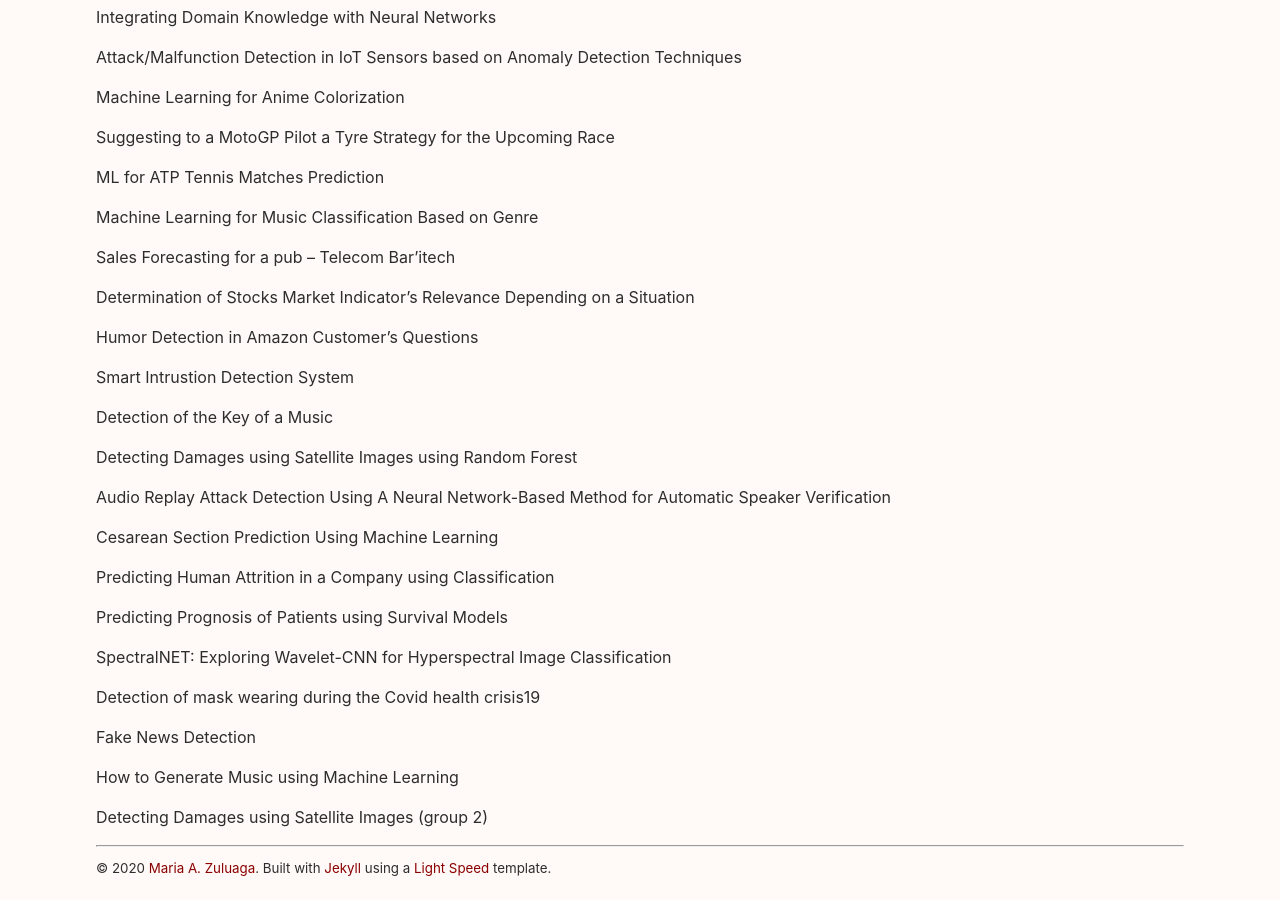
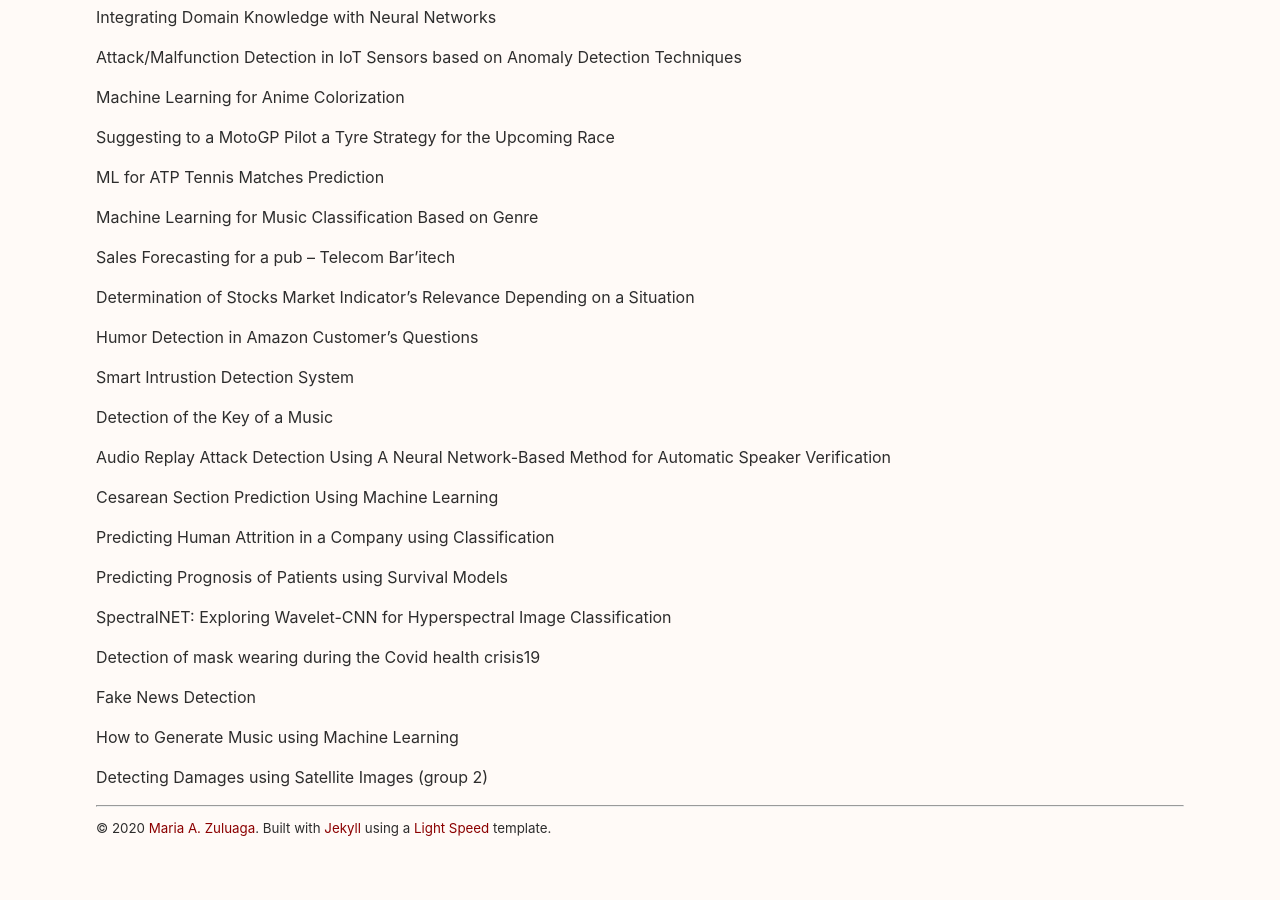
Before and after one commit to malis-course/malis-course.github.io, a Jekyll site: the page built from _posts/2020-11-22-final-projects.md, in a window 1280 px wide and 900 px high, scrolled down 1225 px. Built offline with Jekyll 4.4.1, drawn with Linux system fonts in a browser that asks for light colours; after the commit the page ends 2085 px from its top, so only the background shows below that.

Commit message:
projects MALIS 2020

```diff
--- a/_posts/2020-11-22-final-projects.md
+++ b/_posts/2020-11-22-final-projects.md
@@ -73,8 +73,6 @@ Smart Intrustion Detection System
 
 Detection of the Key of a Music
 
-Detecting Damages using Satellite Images using Random Forest
-
 Audio Replay Attack Detection Using A Neural Network-Based Method for Automatic Speaker Verification
 
 Cesarean Section Prediction Using Machine Learning
```
